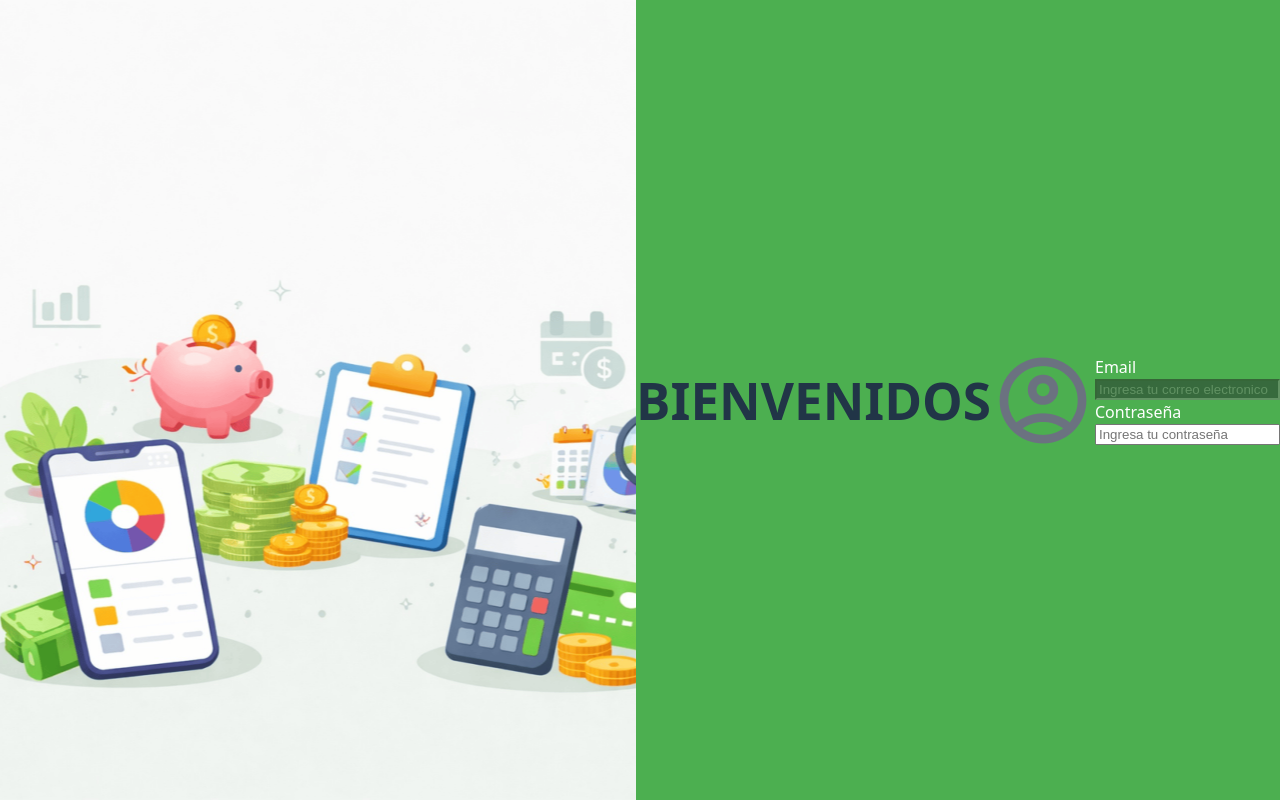
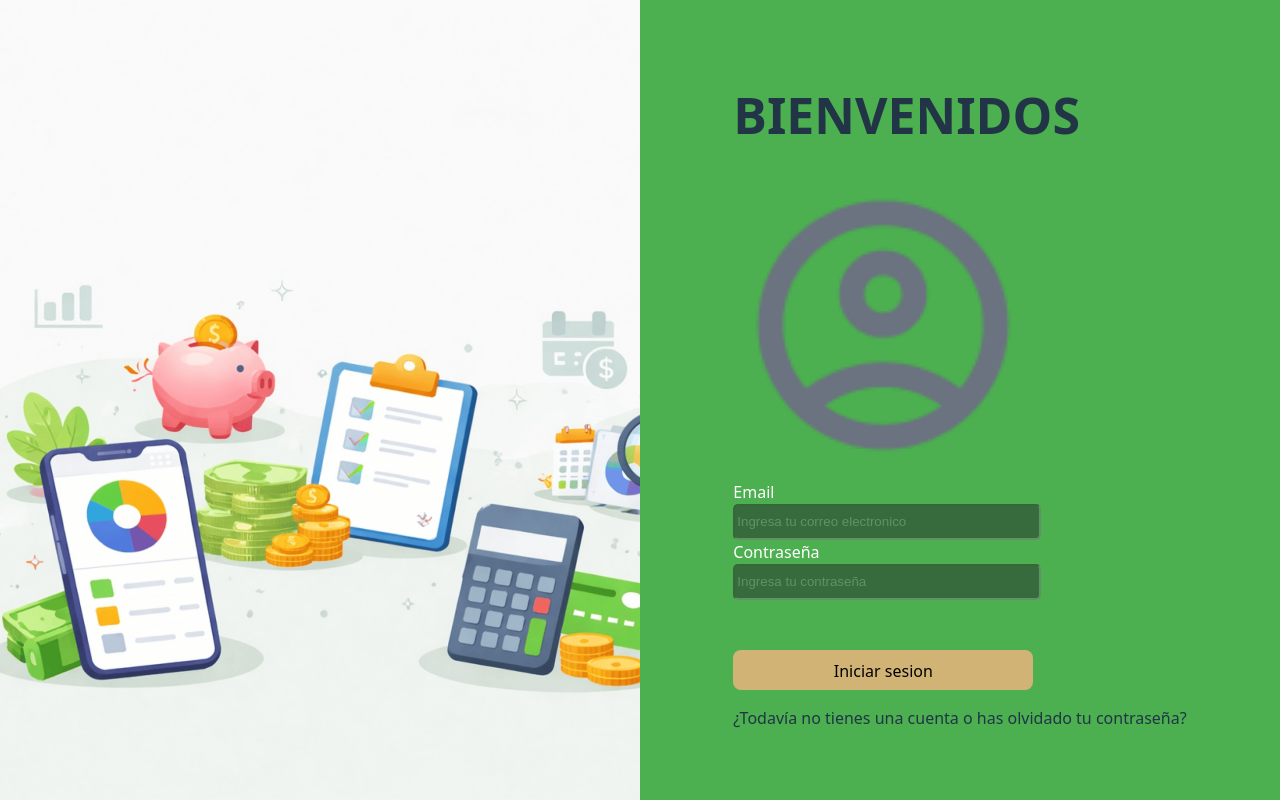
Before and after one commit to Heartsmith1/Monex, a React app in the folder Monex/frontend/: page / in a window 1280 px wide. Built offline with nearby package versions, Linux system fonts and the light colour scheme; the HTML template or start-up script is replaced by a standard one.

Commit message:
login semi terminado

```diff
--- a/Monex/frontend/src/App.css
+++ b/Monex/frontend/src/App.css
@@ -29,6 +29,15 @@ html, body, #root {
   background-repeat: no-repeat;
 }
 
+.texto_bienvenidos{
+  margin-right: 100px;
+  font-size: 50px;
+}
+
+.img_login{
+  width: 300px;
+}
+
 .login {
   flex: 1;
   background-color: #4CAF50;
@@ -47,6 +56,9 @@ html, body, #root {
   background-color:#24282C;
   opacity: 50%;
   color: white;
+  border-radius: 5px;
+  width: 300px;
+  height: 30px;
 }
 
 .text_contraseña{
@@ -56,4 +68,23 @@ html, body, #root {
 
 .input_contraseña{
   display: block  ;
+  background-color:#24282C;
+  opacity: 50%;
+  color: white;
+  border-radius: 5px;
+  width: 300px;
+  height: 30px;
 }
+
+.error {
+  color: #d51313;
+  font-size: 12px;
+  margin-top: 5px;
+}
+
+.boton_ingresar{
+  background-color: #D1B475;
+  margin-top: 50px;
+  width: 300px;
+  height: 40px;
+}
--- a/Monex/frontend/src/pages/Login/Login.jsx
+++ b/Monex/frontend/src/pages/Login/Login.jsx
@@ -1,35 +1,88 @@
+import { useState } from "react";
 import usuario from "../../assets/icon/usuario.png"
 
 export function Login (){
 
+const [email, setEmail] = useState("");
+const [password, setPassword] = useState("");
+const [errores, setErrores] = useState({});
+
+const validar = () => {
+    let nuevosErrores = {};
+
+    if (!email) {
+      nuevosErrores.email = "El email es obligatorio";
+    } else if (!/\S+@\S+\.\S+/.test(email)) {
+      nuevosErrores.email = "El email no es válido";
+    }
+
+    if (!password) {
+      nuevosErrores.password = "La contraseña es obligatoria";
+    }
+
+return nuevosErrores;
+};
+
+const handleSubmit = (e) => {
+    e.preventDefault();
+
+const erroresValidados = validar();
+setErrores(erroresValidados);
+
+if (Object.keys(erroresValidados).length === 0) {
+      console.log("Formulario válido");
+
+}
+};
 
 return(
     <div className="contenedor_login">
 
-            {/* LA IMAGEN SE ESTA LLAMANDO DESDE CSS YA QUE ES FONDO */}
-            <div className="fondo_imagen">
-            </div>
+      <div className="fondo_imagen"></div>
 
       <div className="login">
-                <h1>BIENVENIDOS</h1>
+        <div className="login_contenido">
 
-                <img src={usuario} className="img_login" alt="Imagen logo usuario" />
+          <h1 className="texto_bienvenidos">BIENVENIDOS</h1>
 
-                <form className="form_login" action="">
+          <img
+            src={usuario}
+            className="img_login"
+            alt="Imagen logo usuario"
+          />
+
+          <form className="form_login" onSubmit={handleSubmit}>
 
             <div>
-                        <label className="text_email" htmlFor="input_email">Email</label>
-                        <input className="input_email" type="text" placeholder="Ingresa tu correo electronico"  id="input_email"/>
-
+              <label className="text_email">Email</label>
+              <input
+                className="input_email"
+                type="text"
+                placeholder="Ingresa tu correo electronico"
+                value={email}
+                onChange={(e) => setEmail(e.target.value)}
+              />
+              {errores.email && <span className="error">{errores.email}</span>}
             </div>
 
             <div>
+              <label className="text_contraseña">Contraseña</label>
+              <input
+                className="input_contraseña"
+                type="password"
+                placeholder="Ingresa tu contraseña"
+                value={password}
+                onChange={(e) => setPassword(e.target.value)}
+              />
+              {errores.password && <span className="error">{errores.password}</span>}
+            </div>
 
-                        <label className="text_contraseña" htmlFor="input_contraseña">Contraseña</label>
-                        <input className="input_contraseña" type="password" placeholder="Ingresa tu contraseña" id="input_contraseña"/>
+            <button className="boton_ingresar" type="submit">Iniciar sesion</button>
+
+          </form>
+            <p>¿Todavía no tienes una cuenta o has olvidado tu contraseña? </p>
 
         </div>
-                </form>
       </div>
 
     </div>
```
Lines whose indentation alone changed are shown as unchanged.
